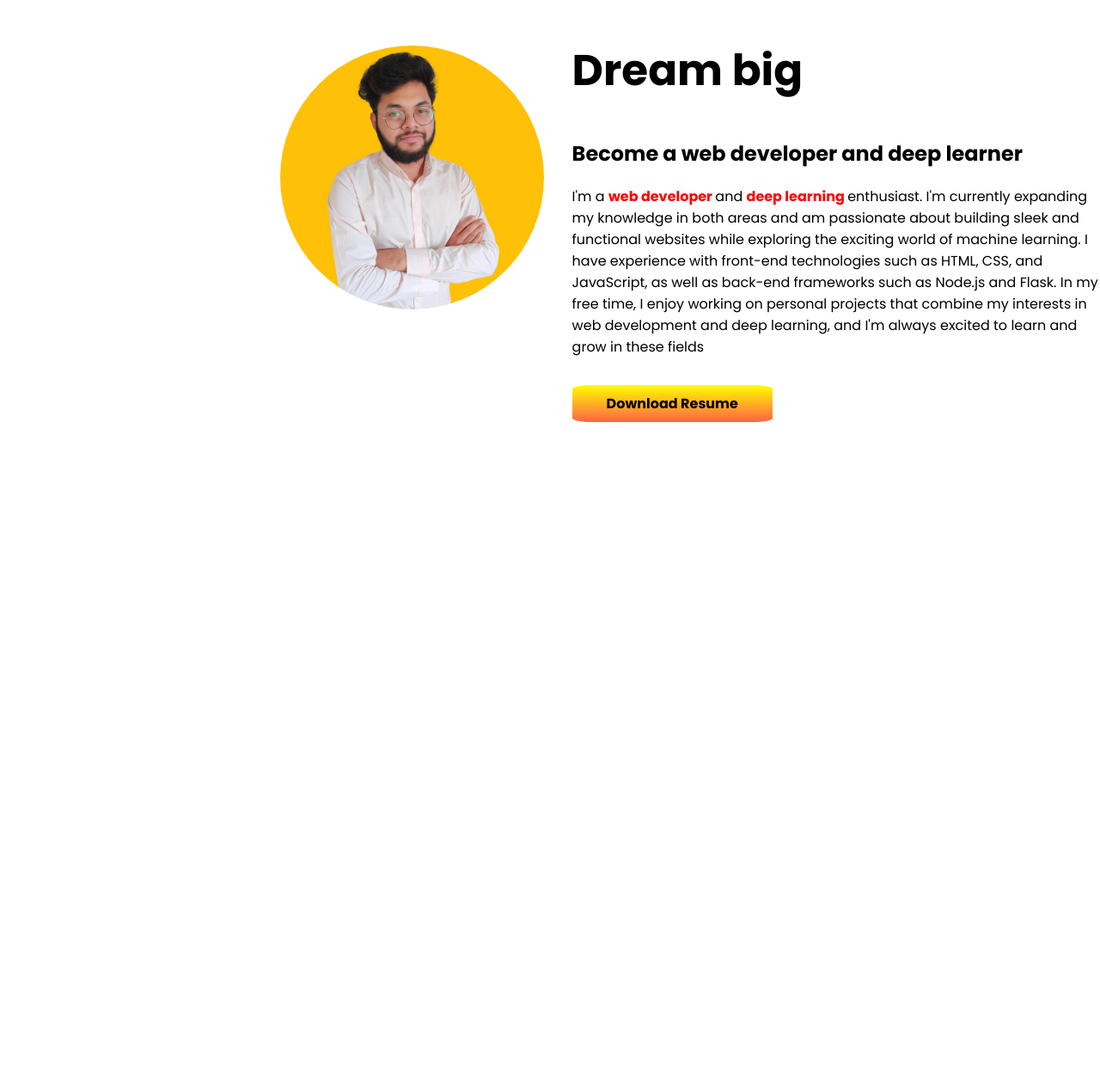
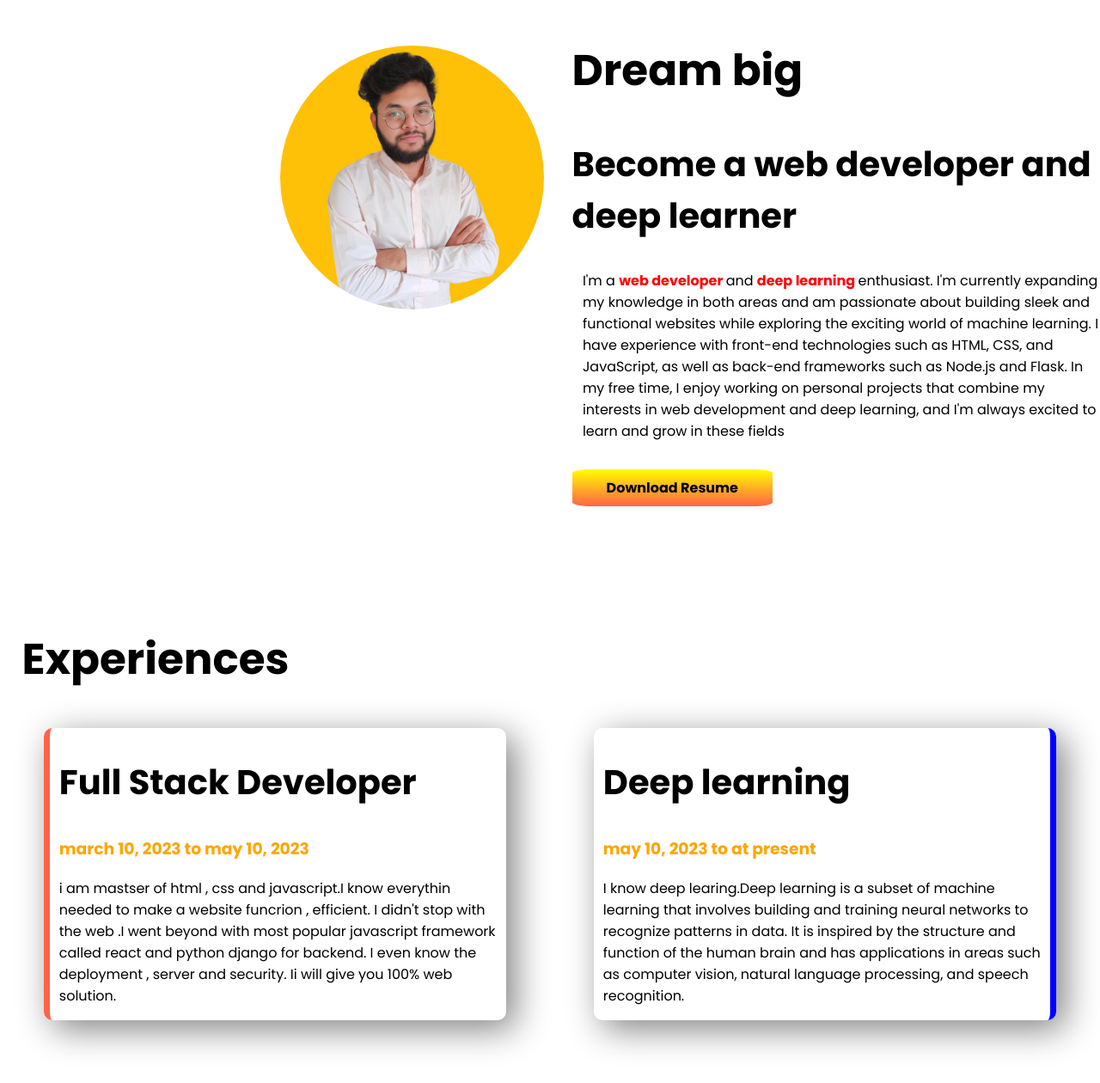
Before and after one commit to Naim000007/personal_portfolio, a plain HTML site: page index.html in a window 1280 px wide. Shown: the part 710-1970 px from the top of the page at 86% size. Before the commit the page ends 1342 px from the top, so only its background shows below. Drawn offline with Linux system fonts and the light colour scheme.

Commit message:
styel bordar

```diff
--- a/index.html
+++ b/index.html
@@ -1,45 +1,92 @@
 <!DOCTYPE html>
 <html lang="en">
   <head>
-    <meta charset="UTF-8">
-    <meta http-equiv="X-UA-Compatible" content="IE=edge">
-    <meta name="viewport" content="width=device-width, initial-scale=1.0">
-    <title>Naim Portfolio </title>
-    <link rel="preconnect" href="https://fonts.googleapis.com">
-    <link rel="preconnect" href="https://fonts.gstatic.com" crossorigin>
-    <link href="https://fonts.googleapis.com/css2?family=Poppins:ital,wght@0,300;0,400;0,700;1,600&display=swap" rel="stylesheet">
-    <link rel="stylesheet" href="style.css">
+    <meta charset="UTF-8" />
+    <meta http-equiv="X-UA-Compatible" content="IE=edge" />
+    <meta name="viewport" content="width=device-width, initial-scale=1.0" />
+    <title>Naim Portfolio</title>
+    <link rel="preconnect" href="https://fonts.googleapis.com" />
+    <link rel="preconnect" href="https://fonts.gstatic.com" crossorigin />
+    <link
+      href="https://fonts.googleapis.com/css2?family=Poppins:ital,wght@0,300;0,400;0,700;1,600&display=swap"
+      rel="stylesheet"
+    />
+    <link rel="stylesheet" href="style.css" />
   </head>
   <body>
-    <section class='top-banner'>
-    <div class = 'half-width'>
-    <h1>Welcome to </h1>
-    <h1 ><span class='orange'>Naim Sheikh</span> World!</h1>
+    <section class="top-banner flexible-container">
+      <div class="half-width">
+        <h1>Welcome to</h1>
+        <h1><span class="orange">Naim Sheikh</span> World!</h1>
 
         <h3>Hi, I'm Naim Sheikh, a Frontend Developer</h3>
 
-    <p>I'm a passionate frontend developer with  6 months of experience building beautiful and functional websites. My expertise includes HTML, CSS, JavaScript, React, and Vue.js. I'm dedicated to creating user-friendly web experiences that meet the needs and expectations of users.
-
-    In addition to development, I stay up-to-date with the latest design trends and enjoy experimenting with new frontend technologies. Outside of work, I enjoy hiking, yoga, and reading about tech developments.</p>
-    <br>
-    <a class ='link-button' target ="_blank"href="https://www.linkedin.com/in/sheikh-naim/"> Hire me </a>
+        <p>
+          I'm a passionate frontend developer with 6 months of experience
+          building beautiful and functional websites. My expertise includes
+          HTML, CSS, JavaScript, React, and Vue.js. I'm dedicated to creating
+          user-friendly web experiences that meet the needs and expectations of
+          users. In addition to development, I stay up-to-date with the latest
+          design trends and enjoy experimenting with new frontend technologies.
+          Outside of work, I enjoy hiking, yoga, and reading about tech
+          developments.
+        </p>
+        <br />
+        <a
+          class="link-button"
+          target="_blank"
+          href="https://www.linkedin.com/in/sheikh-naim/"
+        >
+          Hire me
+        </a>
       </div>
 
-   <div class= "half-width"> <img class="first-img" src="photo/Naim_photo.jpeg" alt="Naims photo">
+      <div class="half-width">
+        <img class="first-img" src="photo/Naim_photo.jpeg" alt="Naims photo" />
       </div>
     </section>
-<section class ="dream-big">
-    <div class = 'half-width'>
-        <img class='second' src="photo/Naim_photo.jpeg" alt="naim photo ">
+    <section class="dream-big flexible-container">
+      <div class="half-width">
+        <img class="second" src="photo/Naim_photo.jpeg" alt="naim photo " />
       </div>
-    <div class = 'half-width'>
+      <div class="half-width">
         <h1>Dream big</h1>
         <h2>Become a web developer and deep learner</h2>
-         <p>I'm a <span class='a'> web developer </span> and <span class='a'> deep learning </span> enthusiast. I'm currently expanding my knowledge in both areas and am passionate about building sleek and functional websites while exploring the exciting world of machine learning. I have experience with front-end technologies such as HTML, CSS, and JavaScript, as well as back-end frameworks such as Node.js and Flask. In my free time, I enjoy working on personal projects that combine my interests in web development and deep learning, and I'm always excited to learn and grow in these fields</p>
-         <br>
-         <a class='link-button' target="_blank"href="">Download Resume</a>
+        <p class='ex'>
+          I'm a <span class="a"> web developer </span> and
+          <span class="a"> deep learning </span> enthusiast. I'm currently
+          expanding my knowledge in both areas and am passionate about building
+          sleek and functional websites while exploring the exciting world of
+          machine learning. I have experience with front-end technologies such
+          as HTML, CSS, and JavaScript, as well as back-end frameworks such as
+          Node.js and Flask. In my free time, I enjoy working on personal
+          projects that combine my interests in web development and deep
+          learning, and I'm always excited to learn and grow in these fields
+        </p>
+        <br />
+        <a class="link-button" target="_blank" href="">Download Resume</a>
       </div>
-
+    </section>
+    <section class="experience-area">
+      <h1 class='ex'>Experiences</h1>
+      <div class ='flexible-container'>
+        <div class='exprince-item' id = 'full-stack-developer' >
+            <h2 class='ex'>Full Stack Developer</h2>
+            <h3 class ='orange ex'>march 10, 2023 to may 10, 2023</h3>
+            <p class='ex' >
+              i am mastser of html , css and javascript.I know everythin needed to
+              make a website funcrion , efficient. I didn't stop with the web .I
+              went beyond with most popular javascript framework called react and
+              python django for backend. I even know the deployment , server and
+              security. Ii will give you 100% web solution.
+            </p>
+          </div>
+          <div class='exprince-item' id='Deep-learning'>
+            <h2 class='ex'>Deep learning</h2>
+            <h3 class='orange ex'>may 10, 2023 to at present </h3>
+            <p class='ex'>I know deep learing.Deep learning is a subset of machine learning that involves building and training neural networks to recognize patterns in data. It is inspired by the structure and function of the human brain and has applications in areas such as computer vision, natural language processing, and speech recognition. </p>
+          </div>
+      </div>
     </section>
   </body>
 </html>
--- a/style.css
+++ b/style.css
@@ -6,10 +6,13 @@ body{
 h1{
     font-size: 50px;
 }
+h2{
+    font-size: 40px;
+}
 .orange{
     color : orange;
 }
-section{
+.flexible-container{
     display : flex;
     margin-bottom: 150px;
 }
@@ -47,3 +50,19 @@ section{
     margin-top: 50px;
     margin-left: 300px;
 }
+.ex{
+    padding-left : 2%;
+}
+.exprince-item{
+    width : 60%;
+    margin-left: 4% ;
+    margin-right: 4%;
+    box-shadow: 10px 10px 40px gray;
+    border-radius: 10px;
+}
+#Deep-learning{
+    border-right: 7px solid blue;
+}
+#full-stack-developer{
+    border-left: 7px solid tomato;
+}
```
Lines whose indentation alone changed are shown as unchanged.
